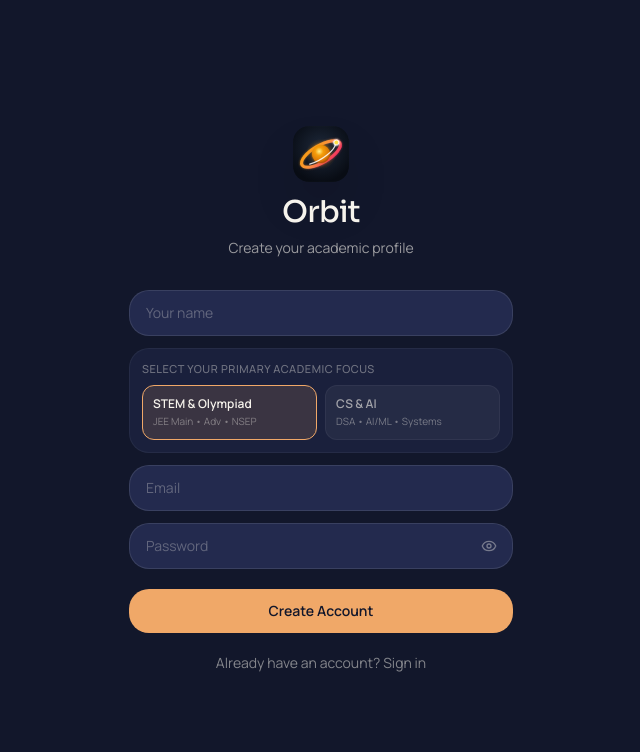
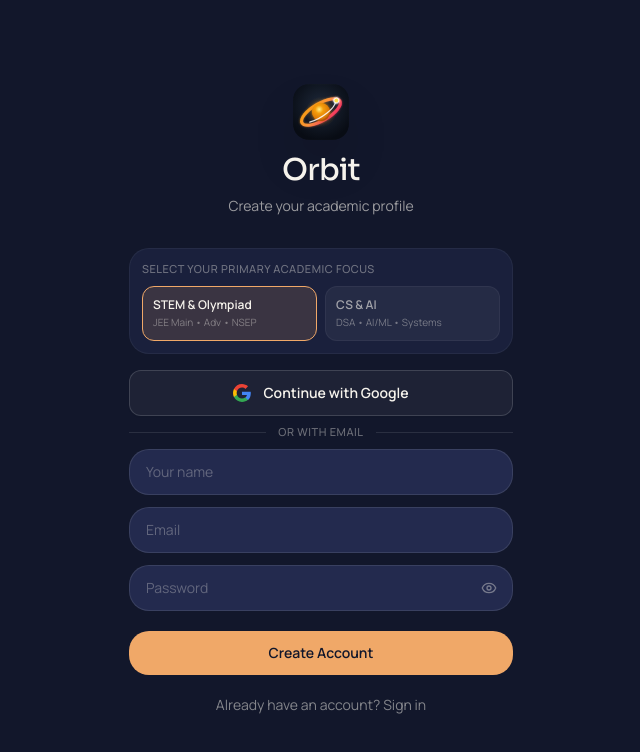
Before and after one commit to sky4infy/Orbit-web, a Next.js app: page /login in a window 1280 px wide. Both pictures are taken after a click on the button "Don't have an account? Sign up". Shown: the top 752 px of the page, without its empty margins (319-959 px from the left). Built offline with nearby package versions, Linux system fonts and the light colour scheme; no server answers.

Commit message:
feat(auth): implement Google OAuth 1-click sign-in and session callback handler

```diff
--- /dev/null
+++ b/src/app/auth/callback/route.ts
@@ -0,0 +1,45 @@
+import { createServerClient, type CookieOptions } from '@supabase/ssr';
+import { cookies } from 'next/headers';
+import { NextResponse, type NextRequest } from 'next/server';
+
+export async function GET(request: NextRequest) {
+  const requestUrl = new URL(request.url);
+  const code = requestUrl.searchParams.get('code');
+  const track = requestUrl.searchParams.get('track');
+  const next = requestUrl.searchParams.get('next') ?? '/planner';
+
+  if (code) {
+    const cookieStore = cookies();
+    const supabase = createServerClient(
+      process.env.NEXT_PUBLIC_SUPABASE_URL!,
+      process.env.NEXT_PUBLIC_SUPABASE_ANON_KEY!,
+      {
+        cookies: {
+          get(name: string) {
+            return cookieStore.get(name)?.value;
+          },
+          set(name: string, value: string, options: CookieOptions) {
+            cookieStore.set({ name, value, ...options });
+          },
+          remove(name: string, options: CookieOptions) {
+            cookieStore.delete({ name, ...options });
+          },
+        },
+      }
+    );
+
+    const { data, error } = await supabase.auth.exchangeCodeForSession(code);
+    if (!error && data.user) {
+      // If a track was passed from the login page, update user metadata
+      if (track) {
+        await supabase.auth.updateUser({
+          data: { track },
+        });
+      }
+      return NextResponse.redirect(new URL(next, requestUrl.origin));
+    }
+  }
+
+  // Fallback if oauth fails
+  return NextResponse.redirect(new URL('/login?error=oauth_error', requestUrl.origin));
+}
--- a/src/app/login/page.tsx
+++ b/src/app/login/page.tsx
@@ -1,6 +1,6 @@
 'use client';
 
-import { useState } from 'react';
+import { useState, useEffect } from 'react';
 import { useRouter } from 'next/navigation';
 import { Eye, EyeOff } from 'lucide-react';
 import { OrbitLogo } from '@/components/OrbitLogo';
@@ -20,6 +20,41 @@
   const [notice, setNotice] = useState<string | null>(null);
   const [resendVisible, setResendVisible] = useState(false);
   const [resendStatus, setResendStatus] = useState<string | null>(null);
+
+  useEffect(() => {
+    if (typeof window !== 'undefined') {
+      const params = new URLSearchParams(window.location.search);
+      if (params.get('error')) {
+        setError('Google sign-in could not be completed. Please ensure Google provider is enabled in Supabase.');
+      }
+    }
+  }, []);
+
+  async function handleGoogleSignIn() {
+    setError(null);
+    setNotice(null);
+    setResendVisible(false);
+
+    if (!isSupabaseConfigured) {
+      setError("Authentication service temporarily unavailable. Please try again shortly.");
+      return;
+    }
+
+    setLoading(true);
+    try {
+      localStorage.setItem('orbit_active_track', focusTrack);
+      const { error } = await supabase.auth.signInWithOAuth({
+        provider: 'google',
+        options: {
+          redirectTo: `${window.location.origin}/auth/callback?track=${focusTrack}`,
+        },
+      });
+      if (error) throw error;
+    } catch (e: any) {
+      setError(e?.message ?? 'Failed to initialize Google sign-in.');
+      setLoading(false);
+    }
+  }
 
   async function handleSubmit(e: React.FormEvent) {
     e.preventDefault();
@@ -107,16 +142,9 @@
           </p>
         </div>
 
-        <form onSubmit={handleSubmit} className="flex flex-col gap-3">
+        {/* Academic Track selection for signup */}
         {mode === 'signup' && (
-            <>
-              <input
-                className="rounded-xl2 border border-white/10 bg-ink-100 px-4 py-3 text-sm outline-none placeholder:text-paper/30"
-                placeholder="Your name"
-                value={displayName}
-                onChange={(e) => setDisplayName(e.target.value)}
-              />
-              <div className="rounded-xl2 border border-white/5 bg-ink-100/50 p-3">
+          <div className="rounded-xl2 border border-white/5 bg-ink-100/50 p-3 mb-4">
             <label className="text-[11px] font-medium uppercase tracking-wider text-paper/40 mb-2 block">
               Select Your Primary Academic Focus
             </label>
@@ -145,7 +173,7 @@
                 }}
                 className={`rounded-xl p-2.5 text-left transition ${
                   focusTrack === 'college_cs_aiml'
-                        ? 'border border-subject-physics bg-subject-physics/15 text-paper'
+                    ? 'border border-amber bg-amber/15 text-paper'
                     : 'border border-white/5 bg-white/5 text-paper/60 hover:bg-white/10'
                 }`}
               >
@@ -154,7 +182,34 @@
               </button>
             </div>
           </div>
-            </>
+        )}
+
+        {/* 1-Click Google OAuth */}
+        <button
+          type="button"
+          onClick={handleGoogleSignIn}
+          disabled={loading}
+          className="mb-4 flex w-full items-center justify-center gap-3 rounded-xl border border-white/15 bg-white/5 py-3 text-sm font-semibold text-paper shadow-sm transition hover:bg-white/10 hover:border-white/25 active:scale-[0.99] disabled:opacity-50"
+        >
+          <GoogleIcon />
+          <span>Continue with Google</span>
+        </button>
+
+        <div className="relative mb-4 flex items-center justify-center">
+          <div className="w-full border-t border-white/10" />
+          <span className="absolute bg-ink px-3 text-[11px] font-medium uppercase tracking-wider text-paper/40">
+            or with email
+          </span>
+        </div>
+
+        <form onSubmit={handleSubmit} className="flex flex-col gap-3">
+          {mode === 'signup' && (
+            <input
+              className="rounded-xl2 border border-white/10 bg-ink-100 px-4 py-3 text-sm outline-none placeholder:text-paper/30"
+              placeholder="Your name"
+              value={displayName}
+              onChange={(e) => setDisplayName(e.target.value)}
+            />
           )}
           <input
             className="rounded-xl2 border border-white/10 bg-ink-100 px-4 py-3 text-sm outline-none placeholder:text-paper/30"
@@ -226,3 +281,26 @@
     </main>
   );
 }
+
+function GoogleIcon() {
+  return (
+    <svg width="18" height="18" viewBox="0 0 24 24" className="shrink-0">
+      <path
+        fill="#4285F4"
+        d="M23.745 12.27c0-.7-.06-1.4-.19-2.07H12v4.51h6.6c-.29 1.52-1.14 2.82-2.4 3.68v3.05h3.88c2.27-2.09 3.665-5.17 3.665-9.17z"
+      />
+      <path
+        fill="#34A853"
+        d="M12 24c3.24 0 5.95-1.08 7.93-2.91l-3.88-3.05c-1.08.72-2.45 1.16-4.05 1.16-3.12 0-5.77-2.1-6.72-4.93H1.25v3.15C3.26 21.36 7.33 24 12 24z"
+      />
+      <path
+        fill="#FBBC05"
+        d="M5.28 14.27c-.25-.72-.38-1.49-.38-2.27s.13-1.55.38-2.27V6.58H1.25C.45 8.18 0 9.99 0 12s.45 3.82 1.25 5.42l4.03-3.15z"
+      />
+      <path
+        fill="#EA4335"
+        d="M12 4.75c1.77 0 3.35.61 4.6 1.8l3.42-3.42C17.95 1.19 15.24 0 12 0 7.33 0 3.26 2.64 1.25 6.58l4.03 3.15c.95-2.83 3.6-4.98 6.72-4.98z"
+      />
+    </svg>
+  );
+}
```
Lines whose indentation alone changed are shown as unchanged.
